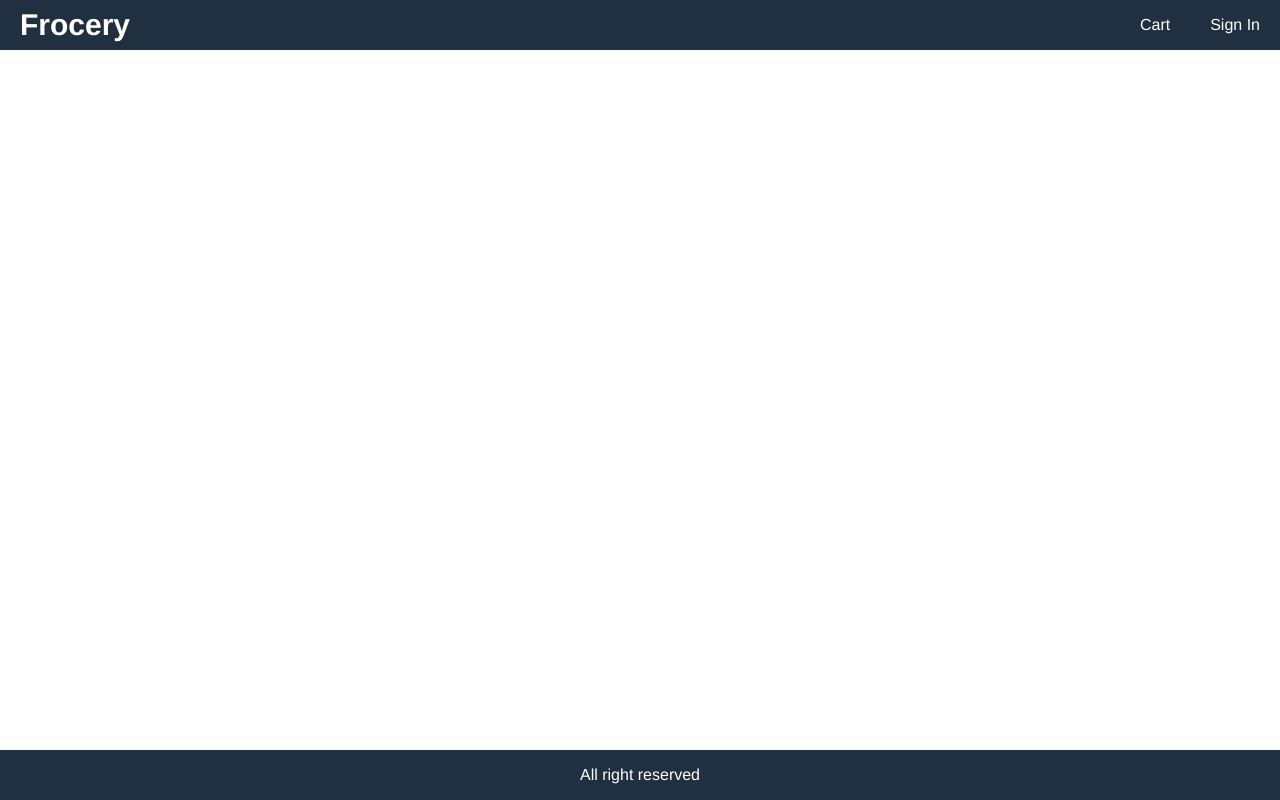
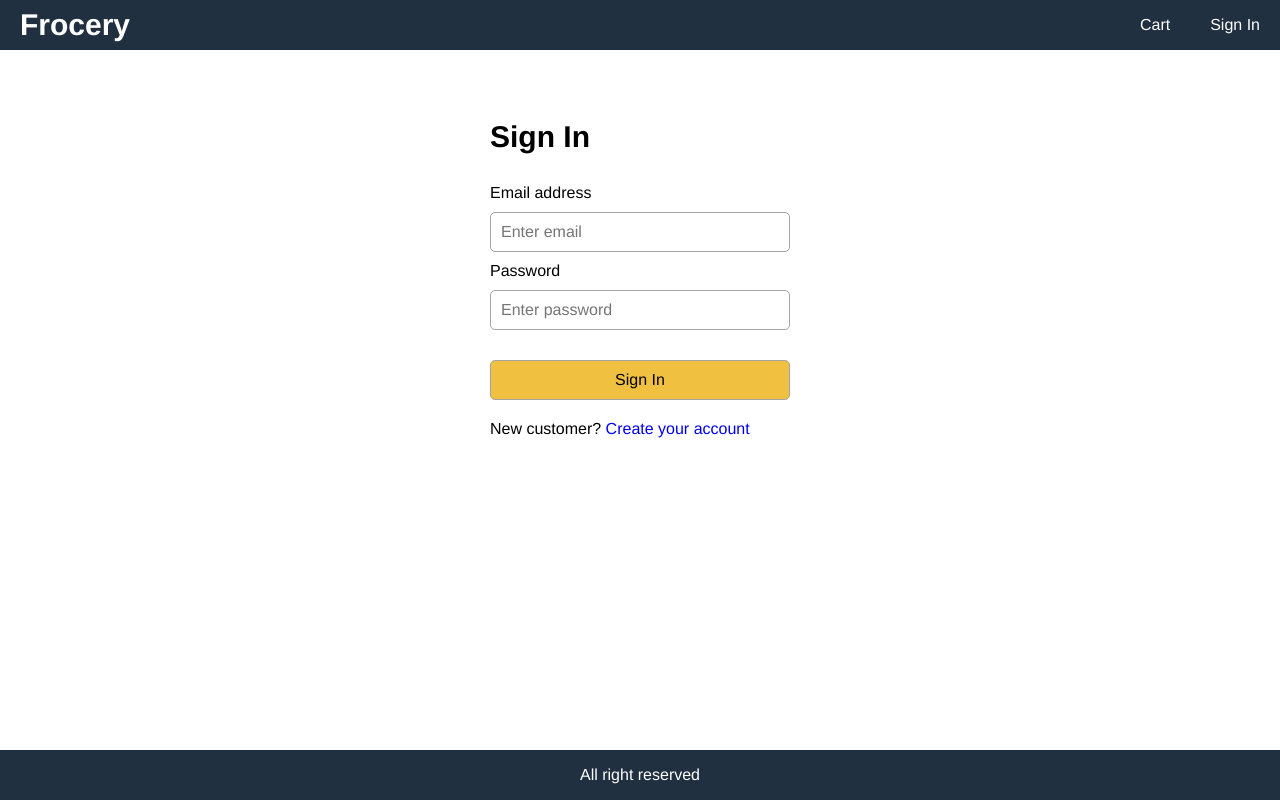
Before and after one commit to renolCrisAngel/Frocery-ver02, a React (Create React App) app in the folder frontend/: page /signin in a window 1280 px wide. Built offline with nearby package versions, Linux system fonts and the light colour scheme.

Commit message:
Add SignIn Screen UI

```diff
--- a/frontend/src/App.js
+++ b/frontend/src/App.js
@@ -5,12 +5,14 @@ import CartScreen from './screens/CartScreen';
 import HomeScreen from './screens/HomeScreen';
 import ProductScreen from './screens/ProductScreen';
 import ProductsScreen from './screens/ProductsScreen';
+import SigninScreen from './screens/SigninScreen';
 function App() {
 	const cart = useSelector((state) => state.cart);
 	const { cartItems } = cart;
 	return (
 		<BrowserRouter>
 			<div className="grid-container">
+				<div className="row"></div>
 				<header className="row">
 					<div>
 						<Link className="brand" to="/">
@@ -28,6 +30,7 @@ function App() {
 					</div>
 				</header>
 				<main>
+					<Route path="/signin" component={SigninScreen}></Route>
 					<Route path="/cart/:id?" component={CartScreen}></Route>
 					<Route path="/product/:id" component={ProductScreen}></Route>
 					<Route path="/products" component={ProductsScreen}></Route>
--- a/frontend/src/index.css
+++ b/frontend/src/index.css
@@ -264,3 +264,38 @@ img.large {
 	color: #a02020;
 	background-color: #ffe0e0;
 }
+/* Form */
+.wrapper {
+	max-width: 30rem;
+	width: 100%;
+	margin: 2rem auto;
+	padding: 2rem 2.5rem;
+	border: none;
+	outline: none;
+	border-radius: 0.25rem;
+}
+.form {
+	width: 100%;
+	height: auto;
+}
+.form > div {
+	display: flex;
+	flex-direction: column;
+	margin: 0rem;
+}
+.form label {
+	margin: 1rem 0;
+	display: block;
+}
+.form-container {
+	display: flex;
+	justify-content: center;
+	max-width: 100%;
+	padding: 0 2rem;
+	margin: 0 auto;
+	border: 1xp solid;
+}
+.text {
+	font-size: 3rem;
+	padding: 0%;
+}
--- /dev/null
+++ b/frontend/src/screens/SigninScreen.js
@@ -0,0 +1,56 @@
+import React, { useState } from 'react';
+import { Link } from 'react-router-dom';
+
+export default function SigninScreen() {
+	const [email, setEmail] = useState('');
+	const [password, setPassword] = useState('');
+	const submitHandler = (e) => {
+		e.preventDefault();
+		// signin action
+	};
+	return (
+		<div>
+			<div className="form-container">
+				<div className="wrapper">
+					<form className="form" onSubmit={submitHandler}>
+						<div>
+							<h1 className="text">Sign In</h1>
+						</div>
+						<div>
+							<label htmlFor="email">Email address</label>
+							<input
+								type="email"
+								id="email"
+								placeholder="Enter email"
+								required
+								onChange={(e) => setEmail(e.target.value)}
+							></input>
+						</div>
+						<div>
+							<label htmlFor="password">Password</label>
+							<input
+								type="password"
+								id="password"
+								placeholder="Enter password"
+								required
+								onChange={(e) => setPassword(e.target.value)}
+							></input>
+						</div>
+						<div>
+							<label />
+							<button className="primary" type="submit">
+								Sign In
+							</button>
+						</div>
+						<div>
+							<label />
+							<div>
+								New customer? <Link to="/register">Create your account</Link>
+							</div>
+						</div>
+					</form>
+				</div>
+			</div>
+		</div>
+	);
+}
```
